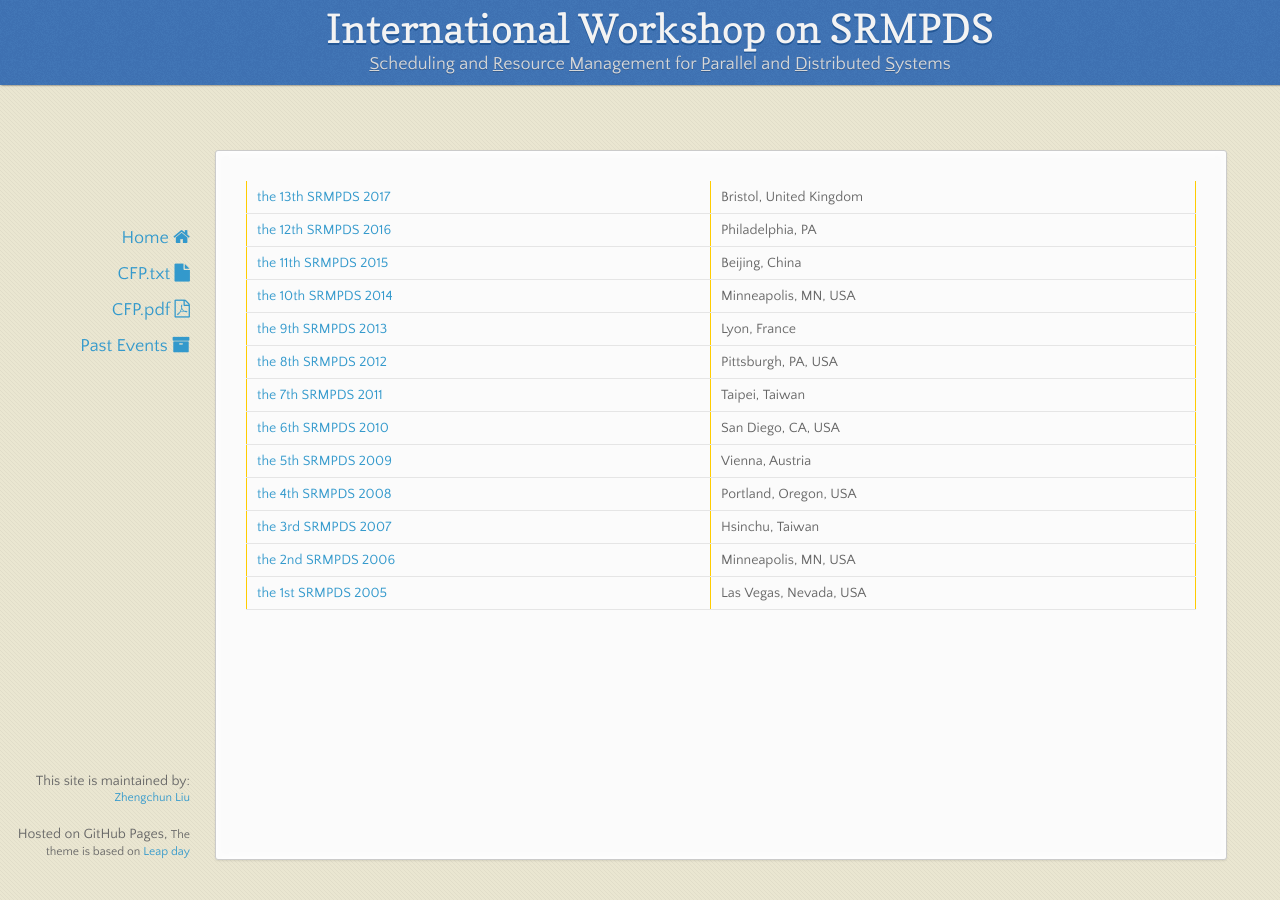
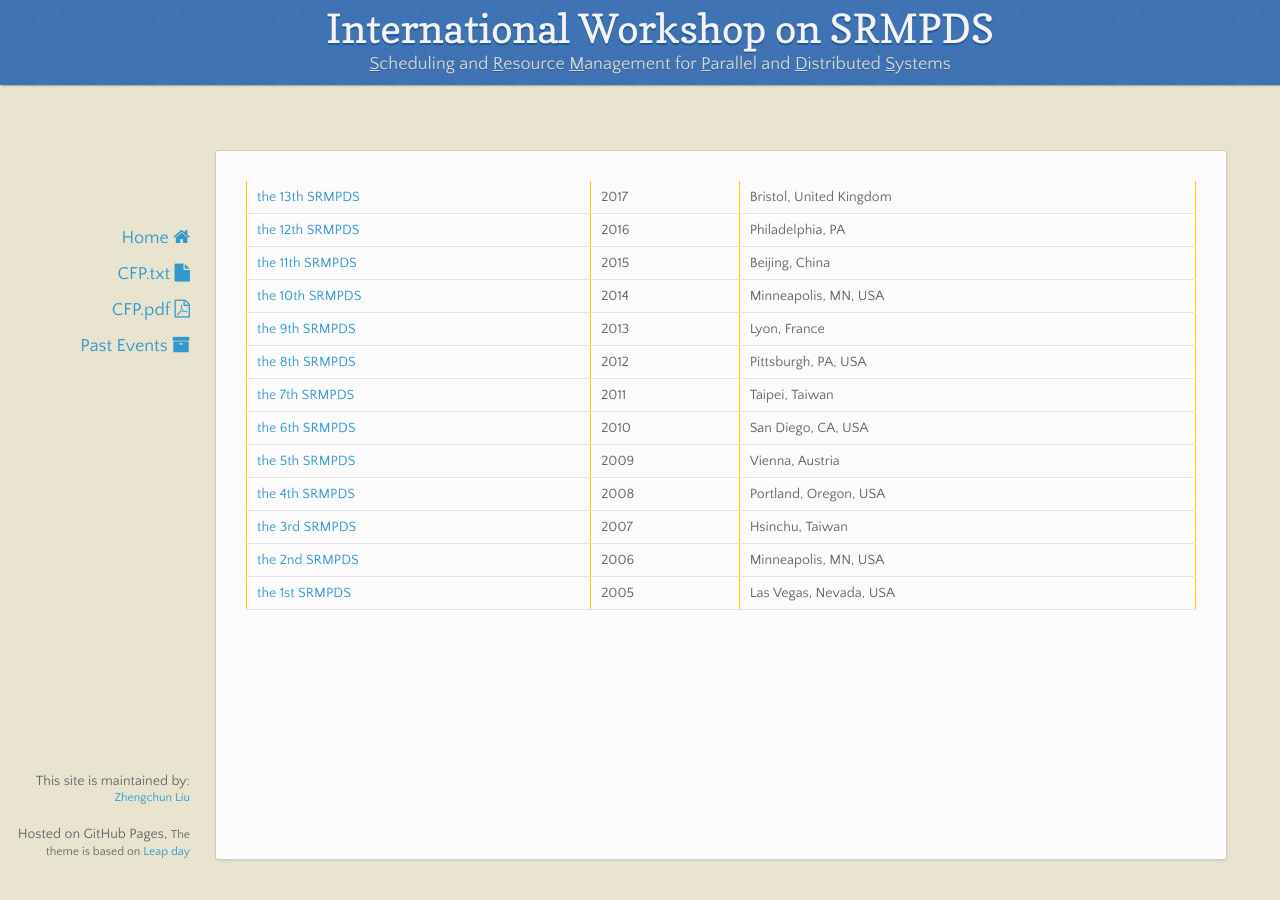
Before and after one commit to srmpds/srmpds.github.io, a Jekyll site: the page built from past.md, in a window 1280 px wide. Built offline with Jekyll 4.4.1, drawn with Linux system fonts in a browser that asks for light colours; nearby versions of some CDN libraries.

Commit message:
add, delete, polish etc.

```diff
--- a/past.md
+++ b/past.md
@@ -2,16 +2,16 @@
 layout: default
 ---
 
-| [the 13th SRMPDS 2017](https://sites.google.com/site/srmpds/)  | Bristol, United Kingdom |
-| [the 12th SRMPDS 2016](https://sites.google.com/site/srmpds16/)  | Philadelphia, PA |
-| [the 11th SRMPDS 2015](https://sites.google.com/site/srmpds15/)  | Beijing, China |
-| [the 10th SRMPDS 2014](http://www.mcs.anl.gov/~kettimut/srmpds/)  | Minneapolis, MN, USA |
-| [the 9th SRMPDS 2013](http://www.mcs.anl.gov/~kettimut/srmpds13/)  | Lyon, France |
-| [the 8th SRMPDS 2012](http://www.mcs.anl.gov/~kettimut/srmpds12/)  | Pittsburgh, PA, USA |
-| [the 7th SRMPDS 2011](http://www.mcs.anl.gov/~kettimut/srmpds11/)  | Taipei, Taiwan |
-| [the 6th SRMPDS 2010](http://www.mcs.anl.gov/~kettimut/srmpds10/)  | San Diego, CA, USA |
-| [the 5th SRMPDS 2009](http://www.mcs.anl.gov/~kettimut/srmpds09/)  | Vienna, Austria |
-| [the 4th SRMPDS 2008](http://www.mcs.anl.gov/~kettimut/srmpds08/)  | Portland, Oregon, USA |
-| [the 3rd SRMPDS 2007](http://www.mcs.anl.gov/~kettimut/srmpds07/)  | Hsinchu, Taiwan |
-| [the 2nd SRMPDS 2006](http://www.mcs.anl.gov/~kettimut/srmpds06/)  | Minneapolis, MN, USA |
-| [the 1st SRMPDS 2005](http://www.mcs.anl.gov/~kettimut/srmpds05/)  |Las Vegas, Nevada, USA|
+| [the 13th SRMPDS](https://sites.google.com/site/srmpds/) | 2017 | Bristol, United Kingdom |
+| [the 12th SRMPDS](https://sites.google.com/site/srmpds16/) | 2016  | Philadelphia, PA |
+| [the 11th SRMPDS](https://sites.google.com/site/srmpds15/) | 2015  | Beijing, China |
+| [the 10th SRMPDS](http://www.mcs.anl.gov/~kettimut/srmpds/) | 2014  | Minneapolis, MN, USA |
+| [the 9th SRMPDS](http://www.mcs.anl.gov/~kettimut/srmpds13/) | 2013  | Lyon, France |
+| [the 8th SRMPDS](http://www.mcs.anl.gov/~kettimut/srmpds12/) | 2012  | Pittsburgh, PA, USA |
+| [the 7th SRMPDS](http://www.mcs.anl.gov/~kettimut/srmpds11/) | 2011  | Taipei, Taiwan |
+| [the 6th SRMPDS](http://www.mcs.anl.gov/~kettimut/srmpds10/) | 2010  | San Diego, CA, USA |
+| [the 5th SRMPDS](http://www.mcs.anl.gov/~kettimut/srmpds09/) | 2009  | Vienna, Austria |
+| [the 4th SRMPDS](http://www.mcs.anl.gov/~kettimut/srmpds08/) | 2008  | Portland, Oregon, USA |
+| [the 3rd SRMPDS](http://www.mcs.anl.gov/~kettimut/srmpds07/) | 2007  | Hsinchu, Taiwan |
+| [the 2nd SRMPDS](http://www.mcs.anl.gov/~kettimut/srmpds06/) | 2006  | Minneapolis, MN, USA |
+| [the 1st SRMPDS](http://www.mcs.anl.gov/~kettimut/srmpds05/) | 2005  |Las Vegas, Nevada, USA|
```
